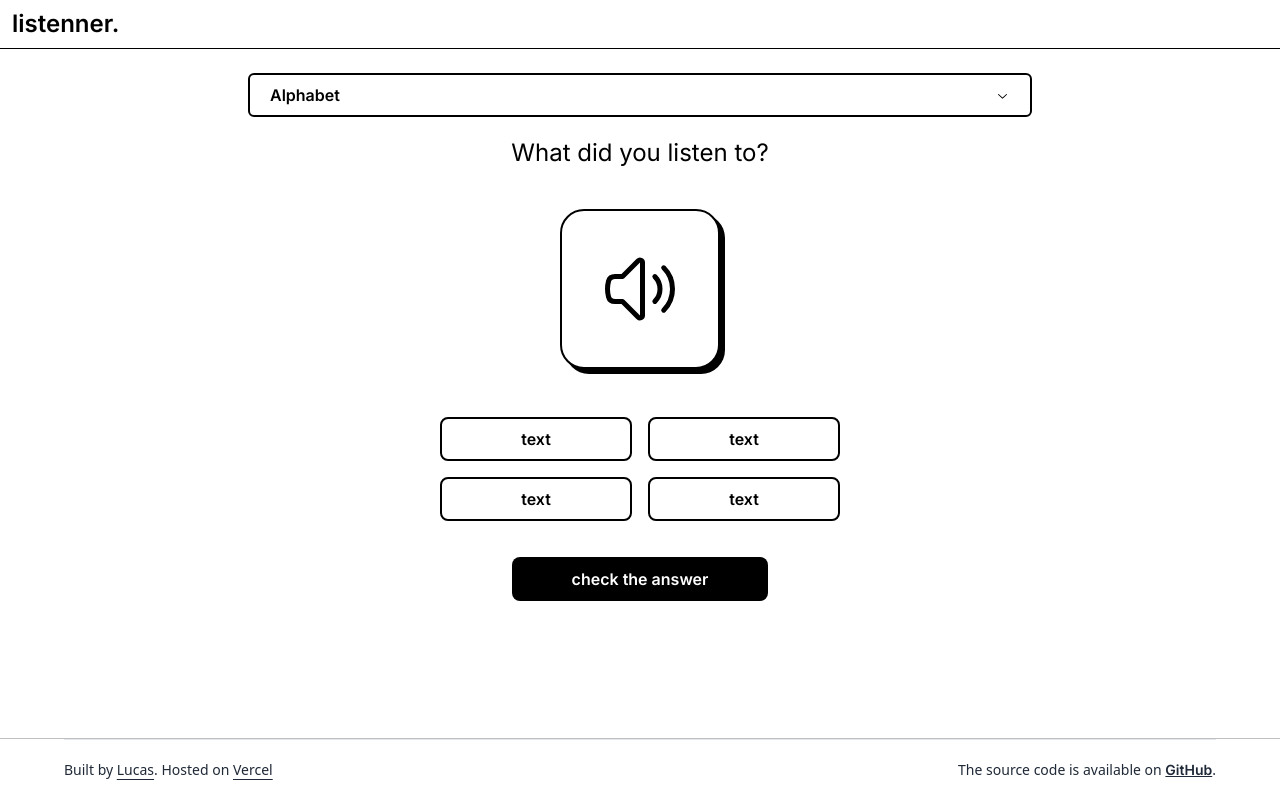
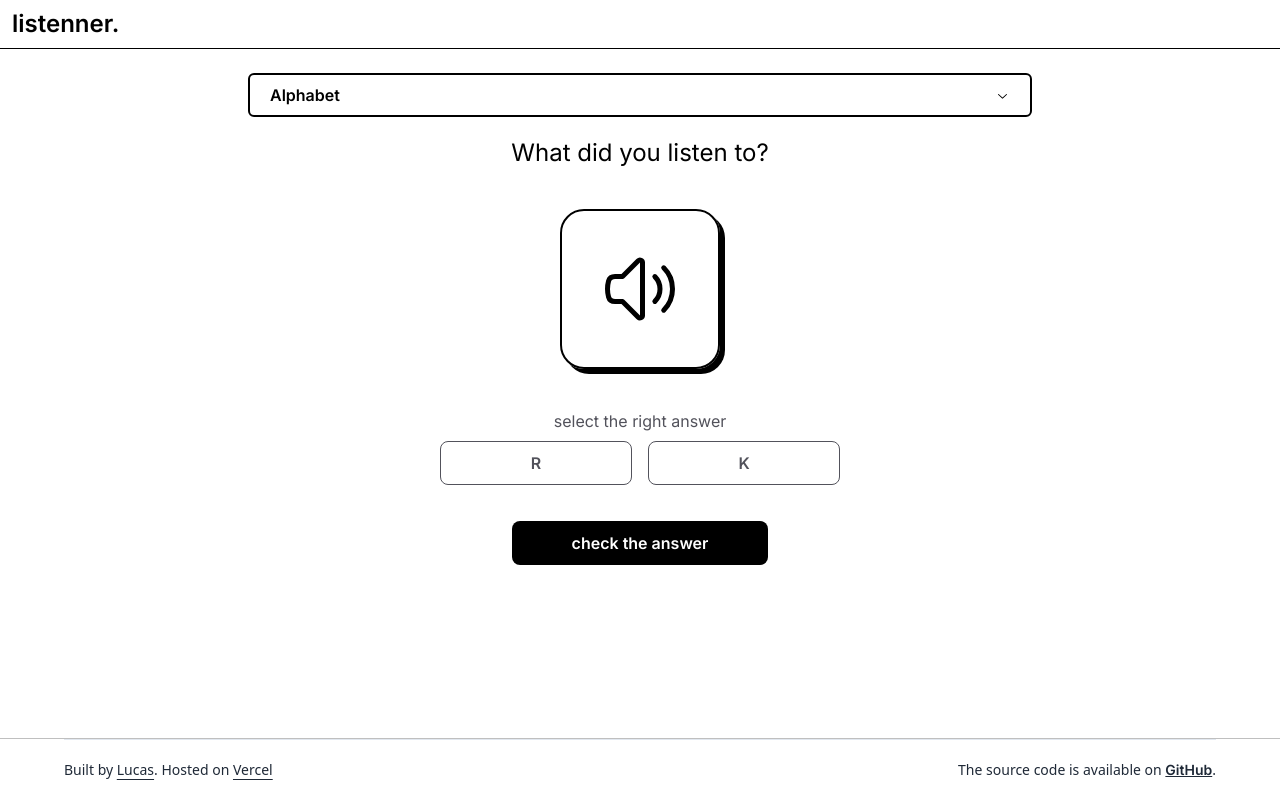
Before and after one commit to lucaspessivaldo/listenner, a React (Vite) app: page /learn in a window 1280 px wide. Built offline with nearby package versions, Linux system fonts and the light colour scheme; a web font is replaced by a local one.

Commit message:
Update learn page

```diff
--- a/src/components/learn/QuestionButton.tsx
+++ b/src/components/learn/QuestionButton.tsx
@@ -1,8 +1,19 @@
+interface Props {
+  text: string
+  audio: HTMLAudioElement
+  setSelectedButton: (selectedButton: string) => void
+  isSelected: boolean
+}
 
-export default function QuestionButton() {
+const buttonStyle = "border-[1px] font-inter font-semibold sm:w-48 w-64 h-11 mx-2 my-2 transition-shadow rounded-lg"
+
+export default function QuestionButton({ text, audio, setSelectedButton, isSelected }: Props) {
   return (
-    <button className="border-2 border-black font-inter font-semibold sm:w-48 w-64 h-11 mx-2 my-2 hover:bg-stone-300/80 rounded-lg">
-      text
+    <button
+      className={`${buttonStyle} ${isSelected ? 'border-black shadow-[3px_3px_0px_rgb(0,0,0)]' : 'border-zinc-600 text-zinc-600'}`}
+      onClick={() => setSelectedButton(text)}
+    >
+      {text}
     </button>
   )
 }
--- a/src/pages/Learn.tsx
+++ b/src/pages/Learn.tsx
@@ -1,22 +1,16 @@
 import QuestionButton from '../components/learn/QuestionButton'
 import SelectCategory from '../components/learn/SelectCategory'
 import SpeakerSvg from '../components/learn/SpeakerSvg'
-
+import alphabetAudiosArray from '../assets/audios/alphabet/alphabetAudios'
 import { AudioArray } from '../common/types'
 
-import alphabetAudiosArray from '../assets/audios/alphabet/alphabetAudios'
+import { useEffect, useState } from 'react'
 
-import type { RootState } from '../app/store'
-import { useSelector, useDispatch } from 'react-redux'
-
-export default function Learn() {
-  const selectedTopic = useSelector((state: RootState) => state.selectedTopic.value)
-  const dispatch = useDispatch()
 
 function getRandomIntInclusive(max: number) {
   const min = 0
   max = Math.floor(max);
-    return Math.floor(Math.random() * (max - min + 1) + min); // The maximum is inclusive and the minimum is inclusive
+  return Math.floor(Math.random() * (max - min + 1) + min);
 }
 
 function getRandomPosition(array: AudioArray[]) {
@@ -25,6 +19,26 @@ export default function Learn() {
   return randomWord
 }
 
+export default function Learn() {
+  const [currentWords, setCurrentWords] = useState<AudioArray[]>([alphabetAudiosArray[0]])
+  const [rightAnswer, setRightAnswer] = useState<AudioArray>(alphabetAudiosArray[0])
+  const [selectedButton, setSelectedButton] = useState<String>('')
+
+  useEffect(() => {
+    let firstWord = getRandomPosition(alphabetAudiosArray)
+    let secondWord = getRandomPosition(alphabetAudiosArray)
+
+    while (secondWord.text === firstWord.text) {
+      secondWord = getRandomPosition(alphabetAudiosArray)
+    }
+
+    const array = [firstWord, secondWord]
+    array.sort(() => Math.random() - 0.5)
+
+    setRightAnswer(firstWord)
+    setCurrentWords(array)
+  }, [])
+
   return (
     <div className="container mx-auto max-w-4xl flex flex-col items-center w-full mt-6 px-3 rounded-md h-5/6 ">
       <SelectCategory />
@@ -32,28 +46,36 @@ export default function Learn() {
 
       <div
         onClick={() => {
-          const currentAudio = alphabetAudiosArray[2].audio
-          currentAudio.pause()
-          currentAudio.play()
+          rightAnswer.audio.pause()
+          rightAnswer.audio.play()
+
         }}
         className='cursor-pointer border-2 border-black w-40 h-40 flex items-center justify-center rounded-3xl
-        shadow-[5px_5px_0px_rgb(0,0,0)] active:shadow-[1px_1px_0px_rgb(0,0,0)] text-black bg-white
-        ease-out active:translate-y-1 my-10 transition-all hover:bg-stone-300/80'
+        shadow-[5px_5px_0px_rgb(0,0,0)] active:shadow-[1px_1px_0px_rgb(0,0,0)] text-black
+        ease-out active:translate-y-1 my-10 transition-all'
       >
         <SpeakerSvg />
       </div>
 
+      <div className='text-zinc-600 font-inter'>
+        select the right answer
+      </div>
+
       <div className='mb-7 grid grid-cols-1 sm:grid-cols-2'>
-        <QuestionButton />
-        <QuestionButton />
-        <QuestionButton />
-        <QuestionButton />
+        {currentWords.map(word => (
+          <QuestionButton
+            setSelectedButton={setSelectedButton}
+            isSelected={word.text === selectedButton}
+            audio={word.audio}
+            text={word.text}
+            key={word.text}
+          />
+        ))}
       </div>
 
       <button className='bg-black text-white font-inter font-semibold  w-64 h-11 rounded-lg hover:bg-zinc-900'>
         check the answer
       </button>
-
     </div>
   )
 }
```
Lines whose indentation alone changed are shown as unchanged.
